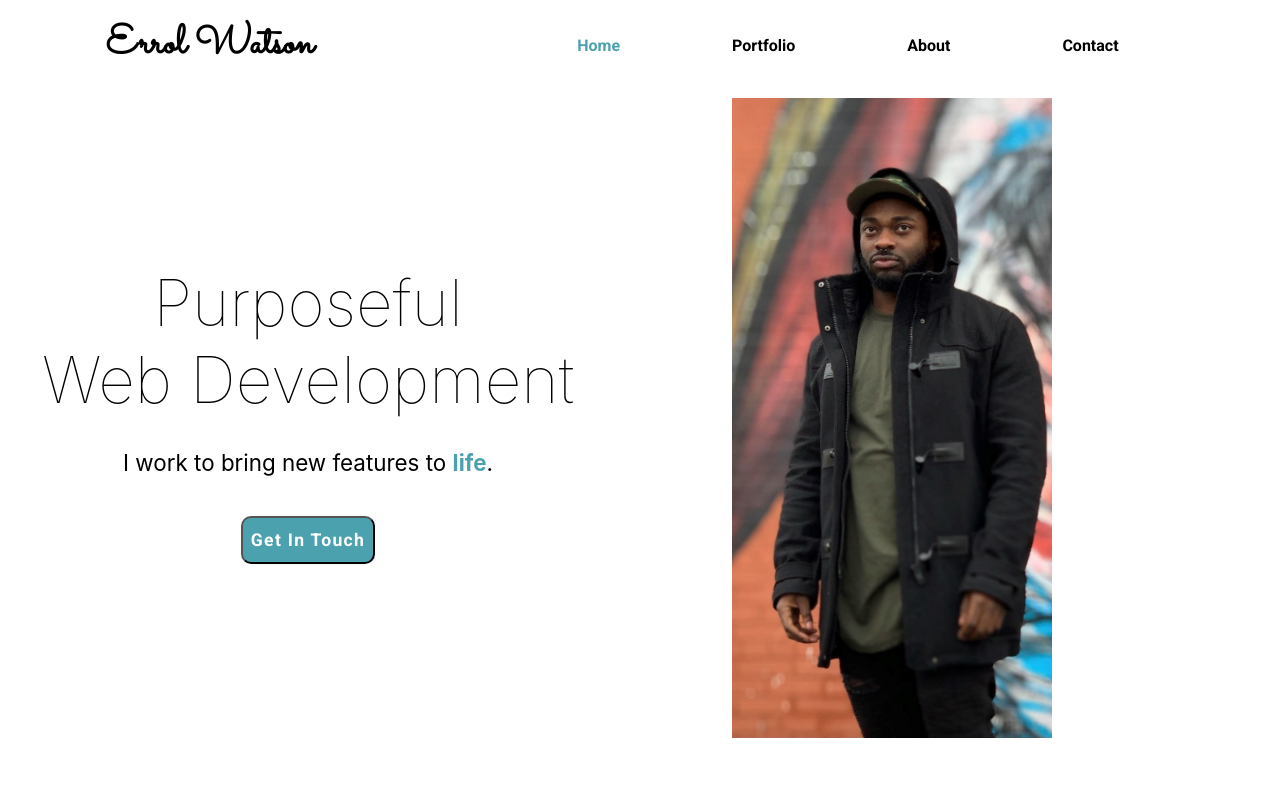
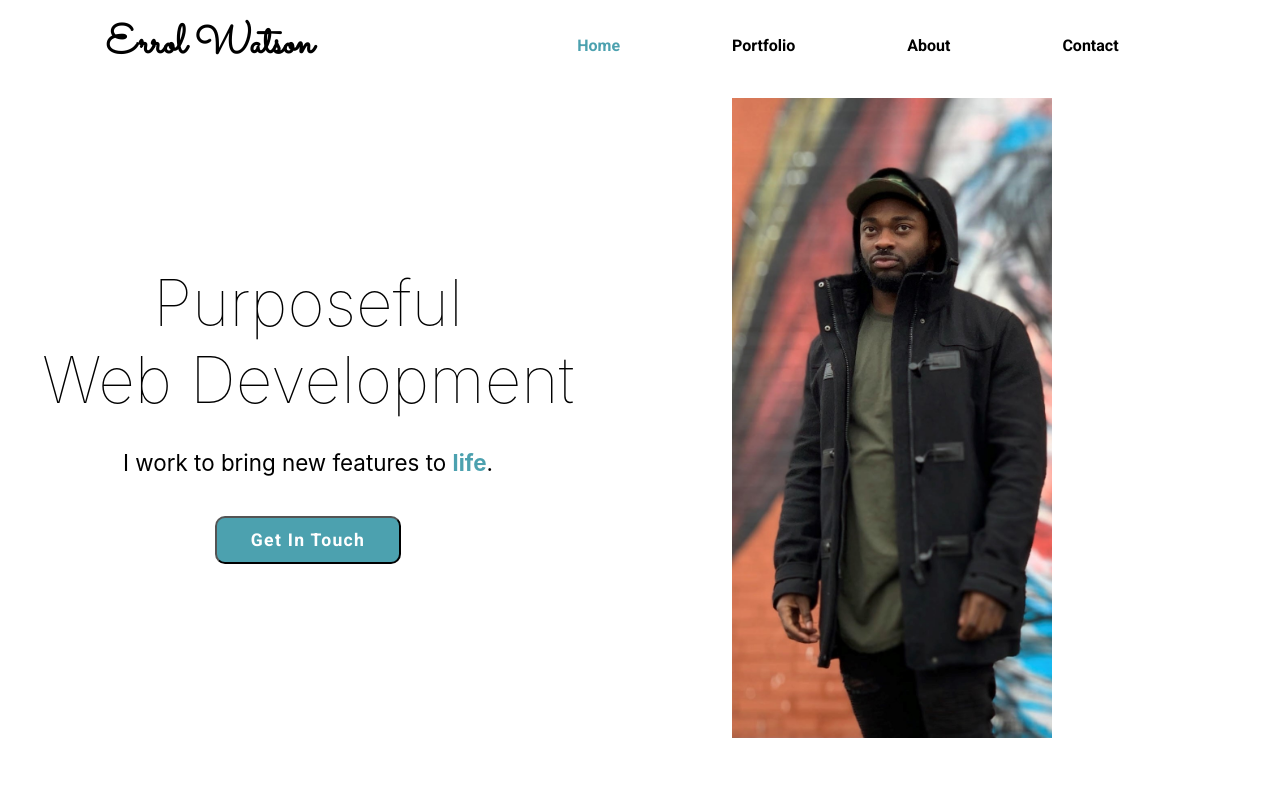
Before and after one commit to errolgh/portfolio, a React (Create React App) app: page / in a window 1280 px wide. Shown: the top 800 px of the page. Built offline with nearby package versions, Linux system fonts and the light colour scheme.

Commit message:
fixed buttons

```diff
--- a/src/components/Banner.js
+++ b/src/components/Banner.js
@@ -10,7 +10,7 @@ export default function Banner() {
                     <h2>Purposeful</h2>
                     <h2>Web Development</h2>
                     <p>I work to bring new features to <span>life</span>.</p>
-                    <button><NavLink to="/contact" activeClassName="current-page" >Get In Touch</NavLink></button>
+                    <NavLink to="/contact" activeClassName="current-page" ><button>Get In Touch</button></NavLink>
                 </div>
                 <div className="img-container">
                     <img className="banner-image" src={errol1} alt="Errol Watson" />
--- a/src/pages/About.js
+++ b/src/pages/About.js
@@ -29,11 +29,11 @@ export default function About () {
                     So over the span of the years I've taken courses, bootcamps, and taught myself how to build websites and web applications.
                     Now it's time to offer my help to you.
                     </p>
-                    <button>
-                        <NavLink to="/contact">
+                    <NavLink to="/contact">
+                        <button>
                             Reach Out
-                        </NavLink>
-                    </button>
+                        </button>
+                    </NavLink>
                 </div>
 
             </div>
--- a/src/styles/about.scss
+++ b/src/styles/about.scss
@@ -52,5 +52,6 @@ img {
     }
     button {
         justify-content: center;
+        width: 15vh;
     }
 }
--- a/src/styles/banner.scss
+++ b/src/styles/banner.scss
@@ -1,6 +1,6 @@
 button {
     background: #4ca1af;
-    width: 25%;
+    width: 35%;
     height: 3rem;
     // padding: 0.8rem 0rem;
     border-radius: 10px;
```
Also changed, not shown: 1 other file (tests, documents, lock files or other folders).
